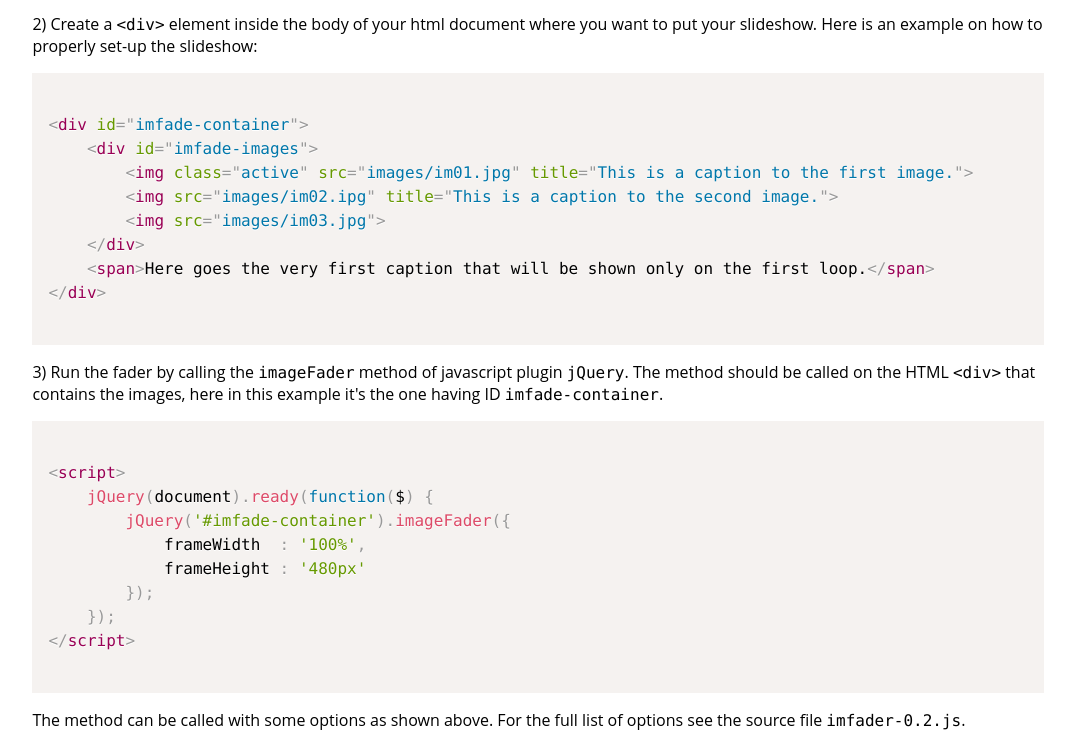
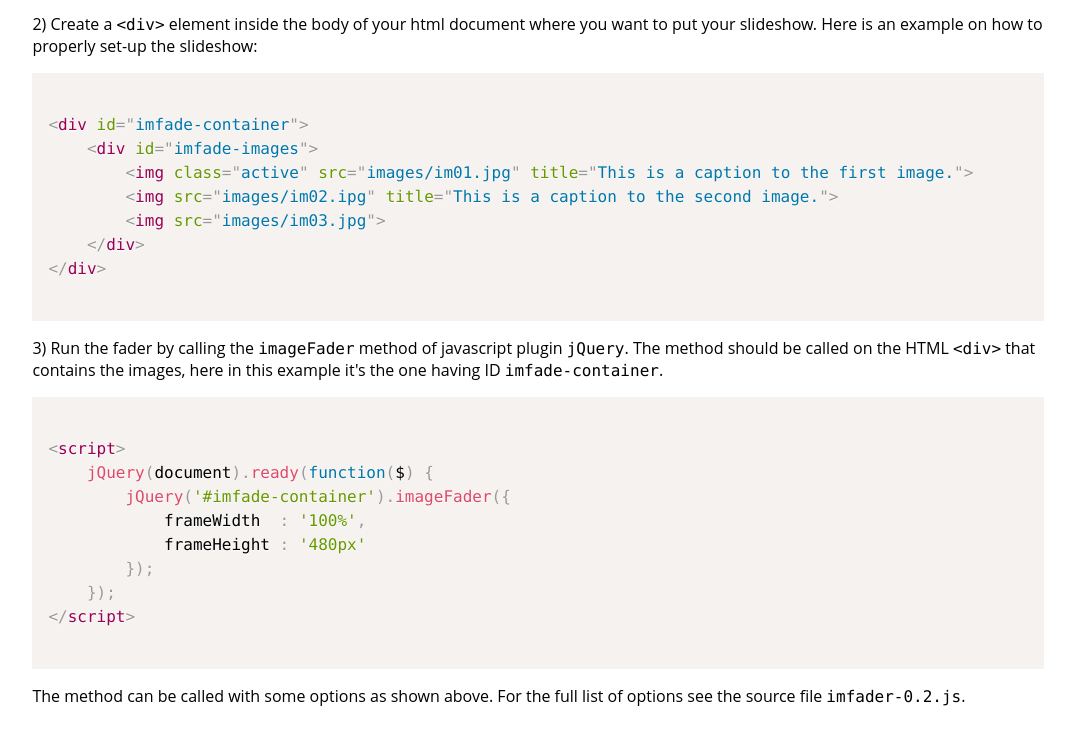
Before and after one commit to thewingit/image_fader, a plain HTML site: page index.html in a window 1280 px wide. Shown: the part 1012-1759 px from the top of the page, without its empty margins (102-1177 px from the left). After the commit the page ends 1735 px from the top, so only its background shows below. Drawn offline with nearby package versions, Linux system fonts and the light colour scheme.

Commit message:
minor change on index.html

```diff
--- a/index.html
+++ b/index.html
@@ -53,7 +53,6 @@
         &lt;img src="images/im02.ipg" title="This is a caption to the second image."&gt;
         &lt;img src="images/im03.jpg"&gt;
     &lt;/div&gt;
-    &lt;span&gt;Here goes the very first caption that will be shown only on the first loop.&lt;/span&gt;
 &lt;/div&gt;
 		</code></pre>
         <p>3) Run the fader by calling the <span class="inline-pre">imageFader</span> method of javascript plugin <span class="inline-pre">jQuery</span>. The method should be called on the HTML <span class="inline-pre">&lt;div&gt;</span> that contains the images, here in this example it's the one having ID <span class="inline-pre">imfade-container</span>.</p>
```
